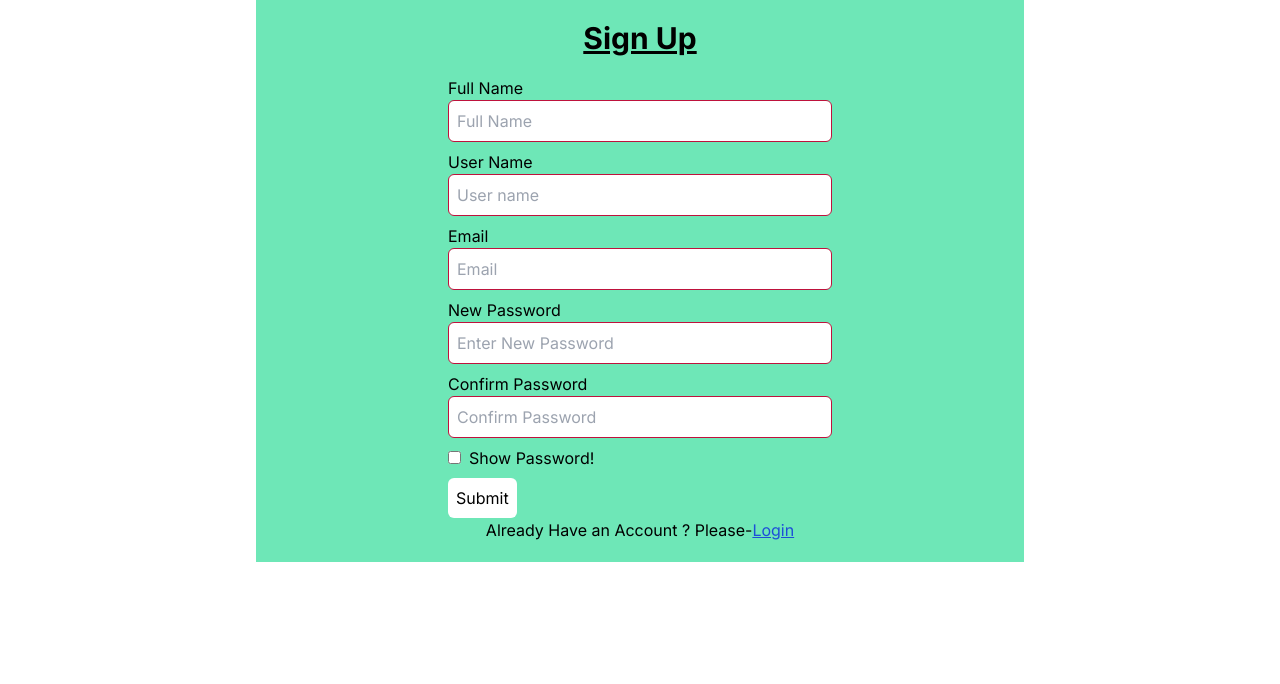
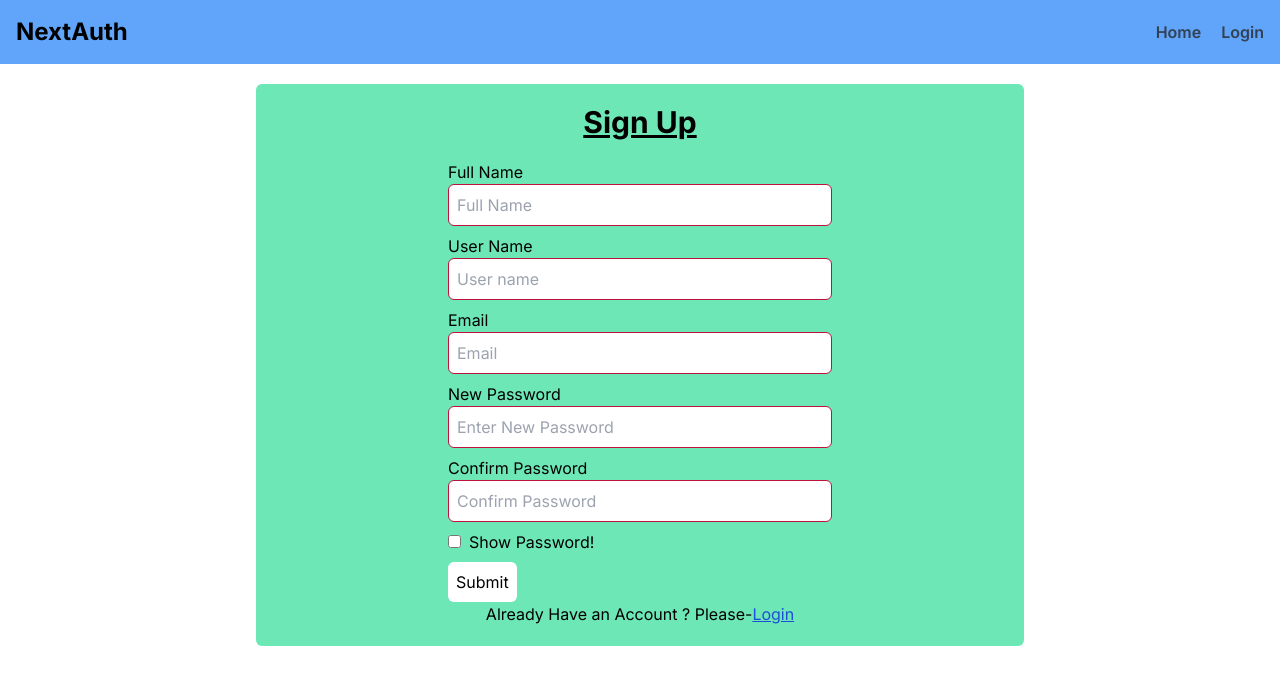
Before and after one commit to proazad/next-auth, a Next.js app: page /signup in a window 1280 px wide. Shown: the top 684 px of the page. Built offline with nearby package versions, Linux system fonts and the light colour scheme.

Commit message:
Add Navbar

```diff
--- a/src/app/layout.tsx
+++ b/src/app/layout.tsx
@@ -1,6 +1,7 @@
 import type { Metadata } from "next";
 import { Inter } from "next/font/google";
 import "./globals.css";
+import Navbar from "@/components/Navbar";
 
 const inter = Inter({ subsets: ["latin"] });
 
@@ -16,7 +17,10 @@ export default function RootLayout({
 }>) {
   return (
     <html lang="en">
-      <body className={inter.className}>{children}</body>
+      <body className={inter.className}>
+        <Navbar />
+        {children}
+      </body>
     </html>
   );
 }
--- a/src/app/login/page.tsx
+++ b/src/app/login/page.tsx
@@ -3,7 +3,7 @@ import Link from "next/link";
 
 const LogInPage = () => {
   return (
-    <main className="max-w-3xl mx-auto bg-emerald-300">
+    <main className="max-w-3xl mx-auto bg-emerald-300 mt-5 rounded-md">
       <div className="py-5">
         <h1 className="font-bold text-3xl underline text-center">Login</h1>
         <LoginForm />
--- a/src/app/page.tsx
+++ b/src/app/page.tsx
@@ -1,9 +1,12 @@
+import Navbar from "@/components/Navbar";
 import Image from "next/image";
 
 export default function Home() {
   return (
-    <main>
-      <h1>Hello TypeScript</h1>
+    <main className="container mx-auto">
+      <div className="p-4">
+        <h1>Hello TypeScript</h1>
+      </div>
     </main>
   );
 }
--- a/src/app/signup/page.tsx
+++ b/src/app/signup/page.tsx
@@ -3,7 +3,7 @@ import Link from "next/link";
 
 const SignUpPage = () => {
   return (
-    <main className="max-w-3xl mx-auto bg-emerald-300">
+    <main className="max-w-3xl mx-auto bg-emerald-300 mt-5 rounded-md">
       <div className="py-5">
         <h1 className="font-bold text-3xl underline text-center">Sign Up</h1>
         <Signupform />
--- /dev/null
+++ b/src/components/Navbar.tsx
@@ -0,0 +1,25 @@
+import Link from "next/link";
+
+const Navbar = () => {
+  return (
+    <nav className="bg-blue-400 p-4 sticky top-0">
+      <div className="container mx-auto flex justify-between items-center">
+        <div className="flex-none">
+          <Link href={"/"} className="font-bold text-2xl">
+            NextAuth
+          </Link>
+        </div>
+        <ul className="flex-1 flex justify-end items-center gap-5 text-slate-700 font-semibold">
+          <li>
+            <Link href={"/"}>Home</Link>
+          </li>
+          <li>
+            <Link href={"/login"}>Login</Link>
+          </li>
+        </ul>
+      </div>
+    </nav>
+  );
+};
+
+export default Navbar;
```
